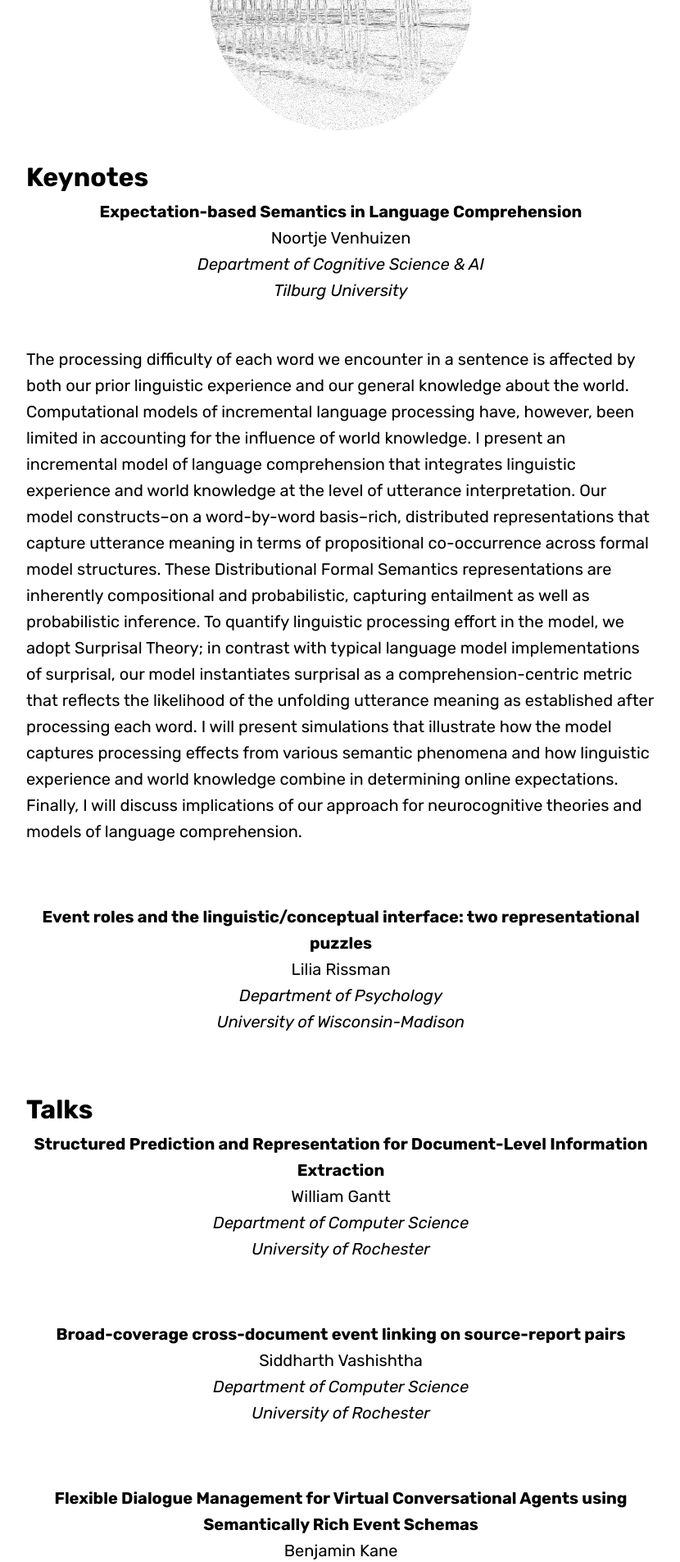
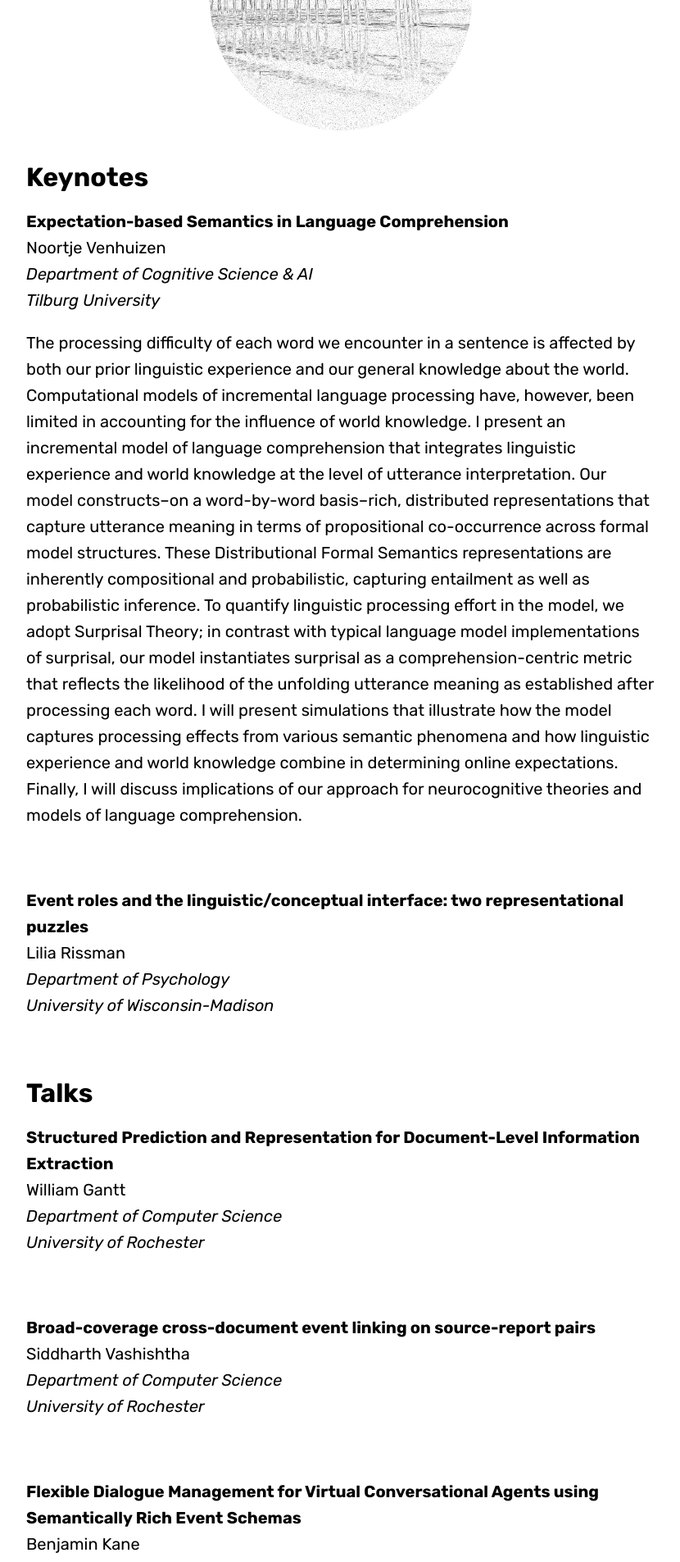
Before and after one commit to peer-workshop/peer-workshop.github.io, a Jekyll site: the page built from talks.md, in a window 1280 px wide. Shown: the part 426-2331 px from the top of the page at 82% size, without its empty margins (224-1054 px from the left). Built offline with Jekyll 4.4.1, drawn with Linux system fonts in a browser that asks for light colours; some web fonts are replaced.

Commit message:
Removes centering

```diff
--- a/talks.md
+++ b/talks.md
@@ -23,14 +23,13 @@ published: true
 
 {% if presenterinfo.role == "keynote" %}
 
-<center><b>{{ presentationinfo.title }}</b></center>
-<center>{{ presenterinfo.name }}</center>
-<center><i>{{ presenterinfo.department }}</i></center>
-<center><i>{{ presenterinfo.university }}</i></center>
+<b>{{ presentationinfo.title }}</b><br/>
+{{ presenterinfo.name }}<br/>
+<i>{{ presenterinfo.department }}</i><br/>
+<i>{{ presenterinfo.university }}</i><br/>
 
 {% if presentationinfo.abstract %}
-<br/>
-{{ presentationinfo.abstract }}
+{{ presentationinfo.abstract }}<br/>
 {% endif %}
 <br/>
 
@@ -47,14 +46,13 @@ published: true
 
 {% if presenterinfo.role == "talk" %}
 
-<center><b>{{ presentationinfo.title }}</b></center>
-<center>{{ presenterinfo.name }}</center>
-<center><i>{{ presenterinfo.department }}</i></center>
-<center><i>{{ presenterinfo.university }}</i></center>
+<b>{{ presentationinfo.title }}</b><br/>
+{{ presenterinfo.name }}<br/>
+<i>{{ presenterinfo.department }}</i><br/>
+<i>{{ presenterinfo.university }}</i><br/>
 
 {% if presentationinfo.abstract %}
-<br/>
-{{ presentationinfo.abstract }}
+{{ presentationinfo.abstract }}<br/>
 {% endif %}
 <br/>
 {% endif %}
```
